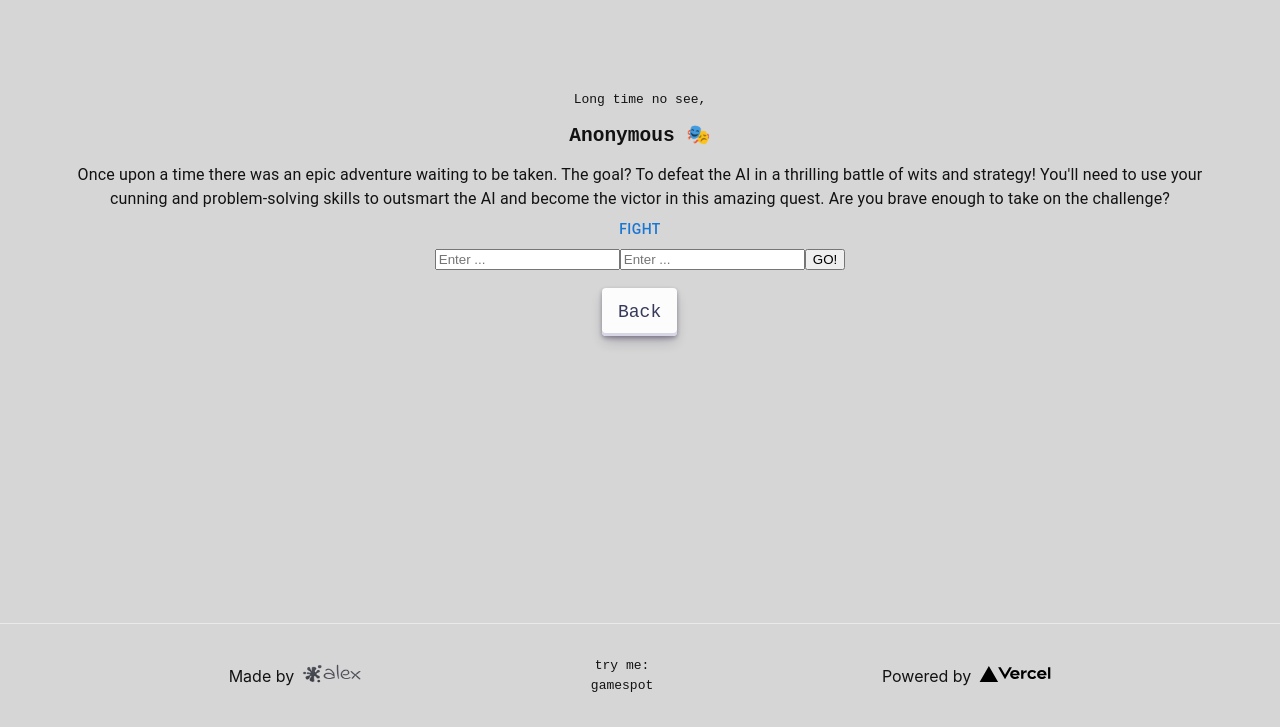
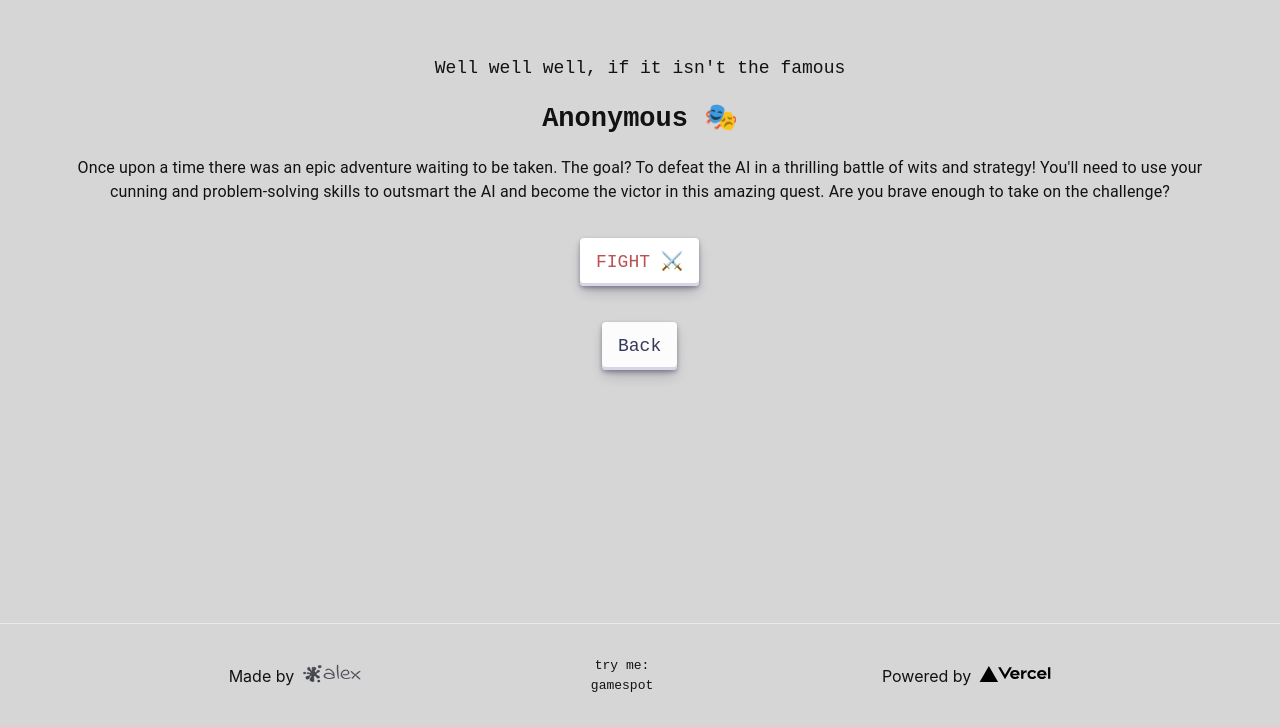
Before and after one commit to Baleksas/Chatbot, a Next.js app: page /game/start in a window 1280 px wide. Shown: the part 177-904 px from the top of the page. Built offline with nearby package versions, Linux system fonts and the light colour scheme.

Commit message:
feat: refactor greeting, rules into separate components; add timed component prototype

```diff
--- a/app/game/start/page.tsx
+++ b/app/game/start/page.tsx
@@ -2,41 +2,42 @@
 import NextLink from "next/link";
 import { useEffect, useState } from "react";
 import { useAppContext } from "../../../context/context";
-import randomChoiceMessage from "../../../lib/choiceMessages";
 import "../../../styles/globals.css";
 import styles from "../../../styles/Home.module.css";
 import Rules from "../../../components/Rules";
 import FormAI from "../../../components/FormAI";
-import { Button } from "@mui/material";
+import { Button, Typography } from "@mui/material";
+import Greeting from "../../../components/Greeting";
+import TimedComponent from "../../../components/TimedComponent";
 
 export default function Start() {
   const [randInt, setRandInt] = useState(0);
-  const [nickname, setNickname] = useAppContext();
-
-  // To avoid hydration error, I am using useEffect to create a random number for random message
-  useEffect(() => {
-    const randomNumber = Math.floor(Math.random() * randomChoiceMessage.length);
-    setRandInt(randomNumber);
-  });
+  const [agree, setAgree] = useState(false);
 
   return (
     <div className={styles.container}>
       <main className={styles.main}>
-        <code
-          style={{
-            textAlign: "center",
-          }}
-        >
-          {randomChoiceMessage[randInt]}
-          <br />
-          <h2>{nickname}</h2>
-        </code>
-        <Rules />
-        <Button>FIGHT</Button>
-        <FormAI />
-        <NextLink href="/game">
-          <button className={styles.buttonKeyboard}>Back</button>
-        </NextLink>
+        {!agree ? (
+          <>
+            <Greeting />
+            <Rules />
+            <button
+              onClick={() => setAgree(true)}
+              className={`${styles.buttonKeyboard} ${styles.buttonFight}`}
+            >
+              FIGHT ⚔️
+            </button>
+          </>
+        ) : (
+          <FormAI />
+        )}
+        {!agree ? (
+          <NextLink href="/game">
+            <button className={styles.buttonKeyboard}>Back</button>
+          </NextLink>
+        ) : (
+          <TimedComponent />
+        )}
       </main>
     </div>
   );
--- /dev/null
+++ b/components/Greeting.tsx
@@ -0,0 +1,23 @@
+import React from "react";
+import randomChoiceMessage from "../lib/choiceMessages";
+import { useAppContext } from "../context/context";
+
+const Greeting = () => {
+  const [nickname, setNickname] = useAppContext();
+
+  const randomNumber = Math.floor(Math.random() * randomChoiceMessage.length);
+  return (
+    <code
+      style={{
+        fontSize: "18px",
+        textAlign: "center",
+      }}
+    >
+      {randomChoiceMessage[randomNumber]}
+      <br />
+      <h2>{nickname}</h2>
+    </code>
+  );
+};
+
+export default Greeting;
--- a/components/Rules.tsx
+++ b/components/Rules.tsx
@@ -1,9 +1,10 @@
 import React from "react";
+import { Typography, Button } from "@mui/material";
+import { useState } from "react";
 
-import { Typography } from "@mui/material";
 const Rules = () => {
   return (
-    <Typography align="center">
+    <Typography marginBottom={2} align="center">
       Once upon a time there was an epic adventure waiting to be taken. The
       goal? To defeat the AI in a thrilling battle of wits and strategy! You'll
       need to use your cunning and problem-solving skills to outsmart the AI and
--- /dev/null
+++ b/components/TimedComponent.tsx
@@ -0,0 +1,21 @@
+import React from "react";
+import { useState } from "react";
+import { Typography, Fade } from "@mui/material";
+
+const TimedComponent = () => {
+  const [visible, setVisible] = useState(true);
+  setTimeout(() => {
+    setVisible(false);
+  }, 3000);
+  return (
+    <>
+      <Fade in={visible}>
+        <Typography variant="h6" margin={2}>
+          There's no way back now.
+        </Typography>
+      </Fade>
+    </>
+  );
+};
+
+export default TimedComponent;
--- a/styles/Home.module.css
+++ b/styles/Home.module.css
@@ -257,6 +257,11 @@
   transform: translateY(2px);
 }
 
+.buttonFight {
+  background-color: #ffffff;
+  color: rgb(186, 82, 82);
+}
+
 .modelContainer {
   min-width: 400px;
   height: 400px;
```
Also changed, not shown: 1 other file (tests, documents, lock files or other folders).
